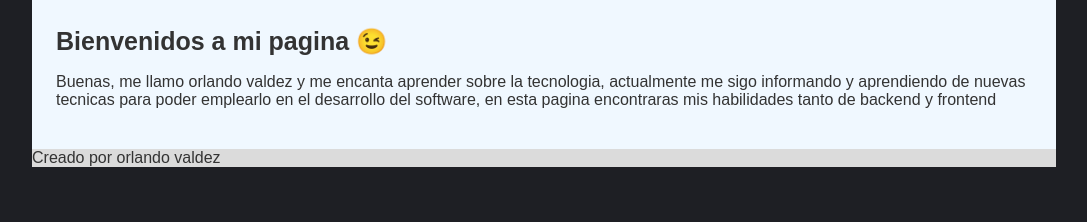
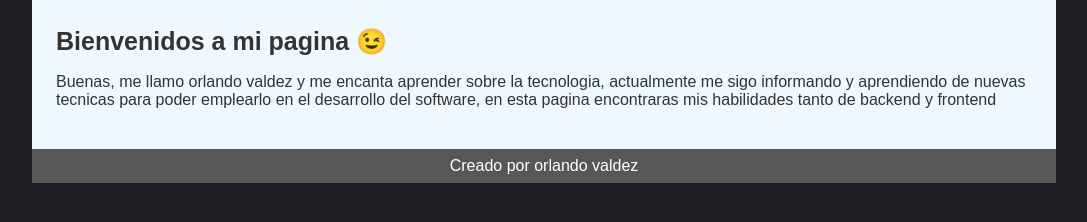
Before and after one commit to Orlando-valdez/Orlando-valdez.github.io, a plain HTML site: page index.html in a window 1280 px wide. Shown: the part 48-270 px from the top of the page, without its empty margins (96-1183 px from the left). Drawn offline with Linux system fonts and the light colour scheme.

Commit message:
Se agrega Estilos CSS al footer

```diff
--- a/css/style.css
+++ b/css/style.css
@@ -73,3 +73,11 @@ body{
         font-size: 30px;
     }
 }
+
+#footer{
+    margin: 0 auto;
+    padding: 0.5em;
+    text-align: center;
+    color: white;
+    background-color: rgb(87, 87, 88);
+}
```
